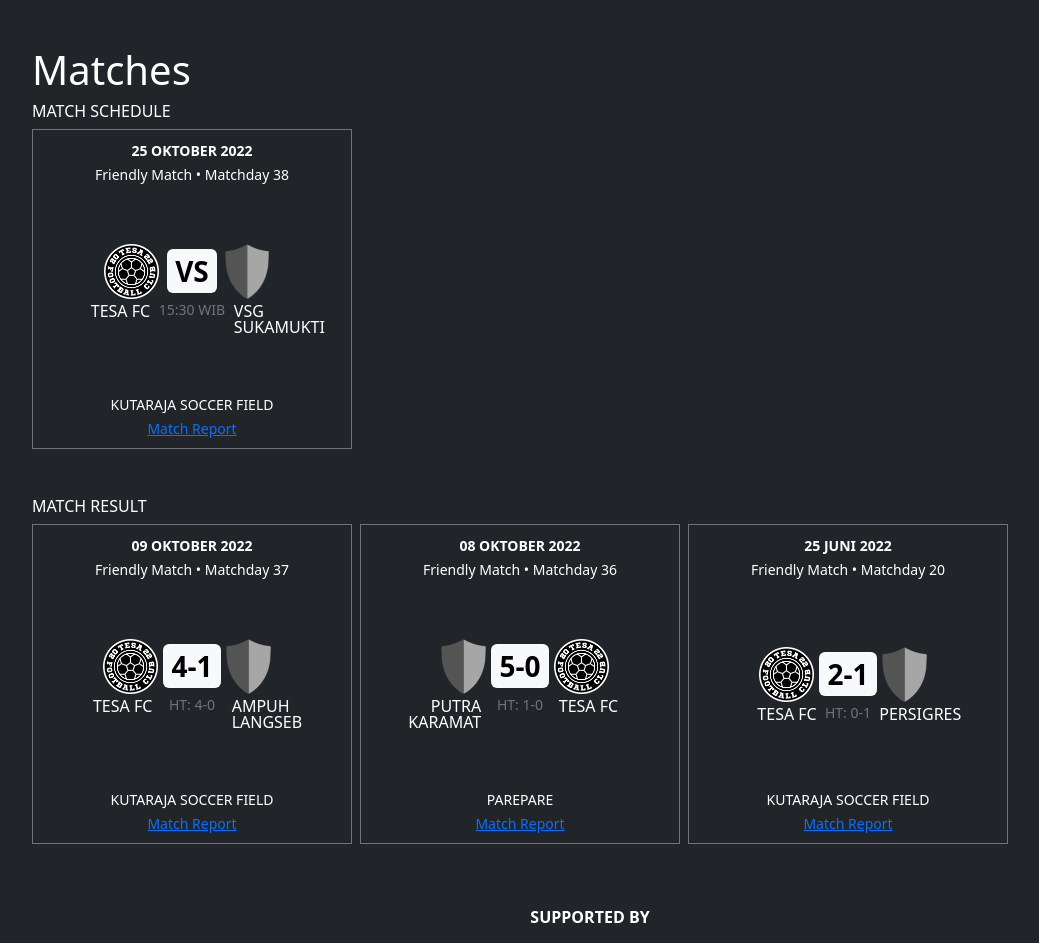
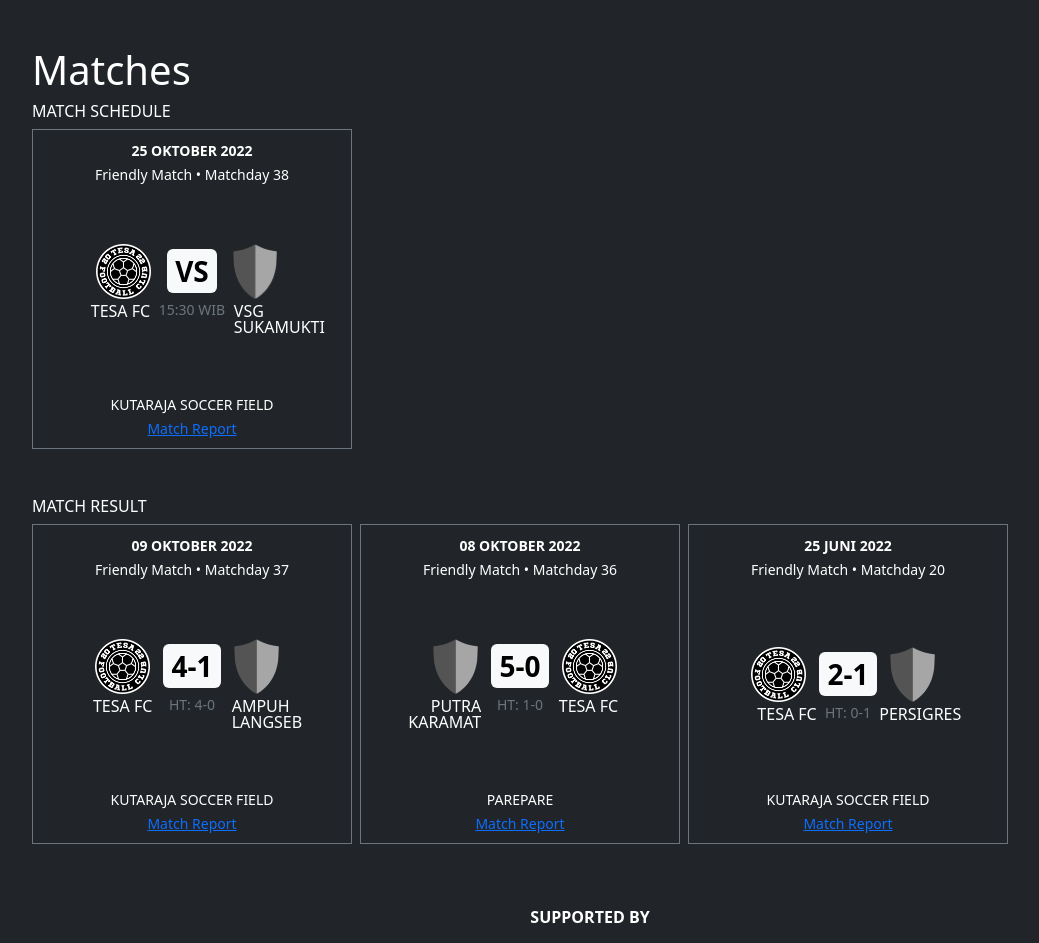
Before and after one commit to tesafc/tesafc.github.io, a Jekyll site: the page built from index.html, in a window 1280 px wide. Shown: the part 681-1624 px from the top of the page, without its empty margins (50-1089 px from the left). Built offline with Jekyll 4.4.1, drawn with Linux system fonts in a browser that asks for light colours; nearby versions of some CDN libraries.

Commit message:
Update index.html

```diff
--- a/index.html
+++ b/index.html
@@ -47,7 +47,7 @@ description: tesa fc official website
           <p class="card-text text-capitalize mb-0"><small>{{ match.competition }} • {{ match.matchday }}</small></p>
         </div>
         <div class="card-body d-flex flex-column justify-content-center align-items-center p-0">
-          <div class="row g-2">
+          <div class="row g-3">
             <div class="col-4 d-flex justify-content-end">
               <img src="{% if match.home-team.logo %}{{ match.home-team.logo | relative_url }}{% else %}{{ '/assets/img/logo/logo-blank.png' | relative_url }}{% endif %}" alt="" class="" width="auto" height="55">
             </div>
@@ -88,7 +88,7 @@ description: tesa fc official website
           <p class="card-text text-capitalize mb-0"><small>{{ match.competition }} • {{ match.matchday }}</small></p>
         </div>
         <div class="card-body d-flex flex-column justify-content-center align-items-center p-0">
-          <div class="row g-2">
+          <div class="row g-3">
             <div class="col-4 d-flex justify-content-end">
               <img src="{% if match.home-team.logo %}{{ match.home-team.logo | relative_url }}{% else %}{{ '/assets/img/logo/logo-blank.png' | relative_url }}{% endif %}" alt="" class="" width="auto" height="55">
             </div>
```
